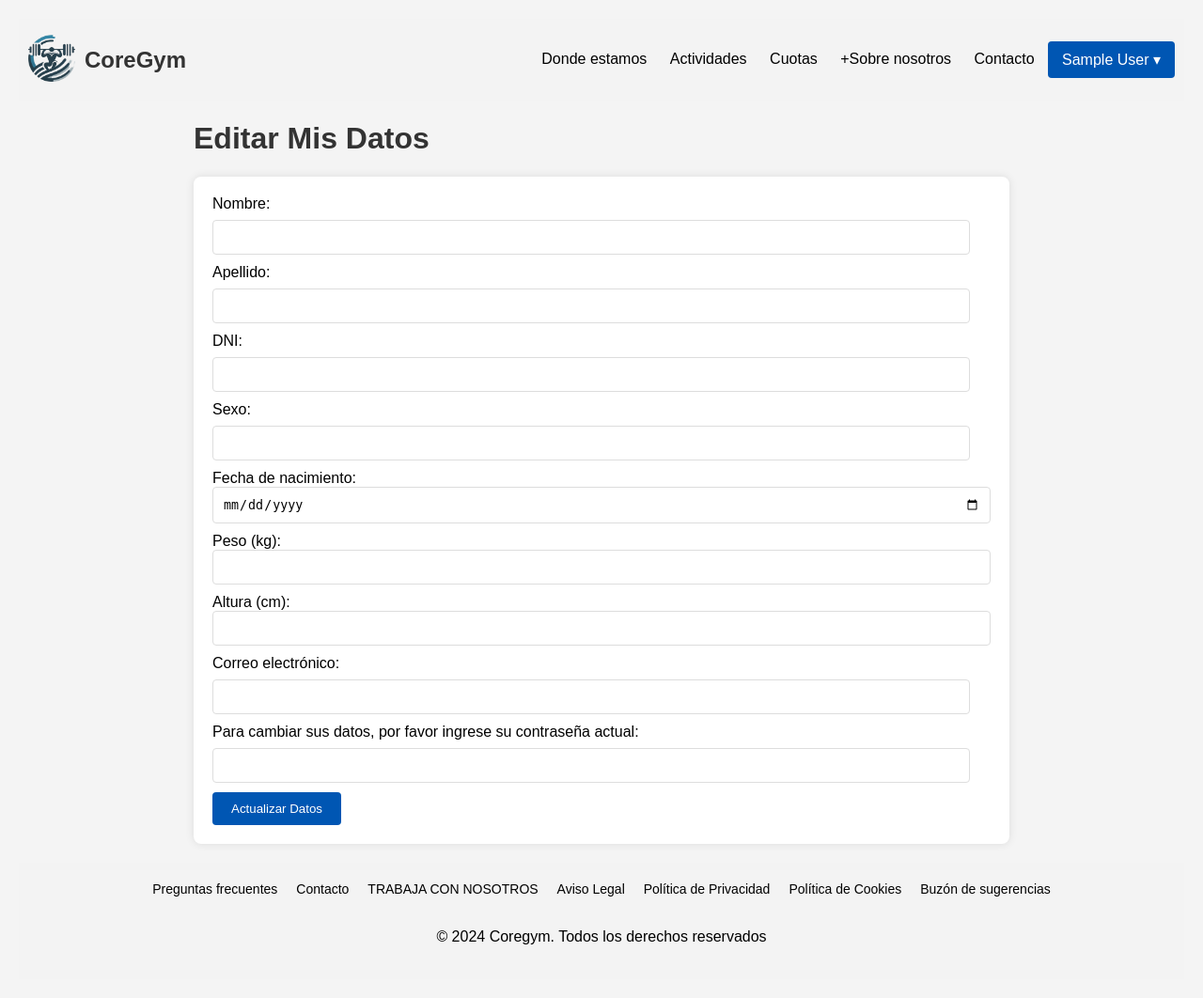
After one commit to Alberto-1309/coregym, a PHP site: page /mis_datos.php in a window 1280 px wide. The commit adds this page. Shown: the whole page at 94% size. Run offline with PHP 8.4, Linux system fonts and the light colour scheme; the visitor is signed in with stand-in values (Sample User, id 1); data that the repository does not hold is empty.

Commit message:
añadido ficheros

```diff
--- a/css/header.css
+++ b/css/header.css
@@ -16,7 +16,7 @@ header {
     text-decoration: none;
     color: inherit;
 }
-nav a, nav button {
+nav a {
     margin: 0 10px;
     text-decoration: none;
     color: #000;
@@ -46,6 +46,8 @@ nav a, nav button {
     color: white;
     padding: 10px 20px;
     font-size: 16px;
+    width: 100%;
+    height: auto;
     border: none;
     cursor: pointer;
 }
@@ -138,3 +140,58 @@ input[type=text], input[type=email], input[type=password] {
     padding: 0;
     color: blue;
 }
+/* Asegúrate de que el contenedor del menú de usuario tenga posición relativa */
+.usuario-menu {
+    position: relative; /* Esto permite que el menú desplegable se posicione absolutamente en relación con él */
+    display: inline-block;
+    vertical-align: middle;
+}
+
+.usuario-nombre {
+    background-color: #0056b3;
+    color: white;
+    padding: 10px 15px; /* Ajusta el padding según sea necesario */
+    border-radius: 4px;
+    cursor: pointer;
+    display: inline-block; /* Cambio para asegurar que se pueda medir el ancho */
+}
+
+/* Asegúrate de que el menú desplegable tenga el mismo ancho que el recuadro del nombre del usuario */
+.menu-usuario-opciones {
+    position: absolute;
+    top: 100%; /* Coloca el menú debajo del nombre del usuario */
+    right: 0;
+    left: 0; /* Asegura que el menú se expanda hacia la izquierda también */
+    background-color: #f9f9f9;
+    border-radius: 4px;
+    box-shadow: 0px 8px 16px 0px rgba(0,0,0,0.2);
+    overflow: hidden; /* Para bordes redondeados en el menú desplegable */
+    z-index: 1;
+    display: none; /* Empieza oculto */
+}
+
+.menu-usuario-opciones a, .menu-usuario-opciones form {
+    color: black;
+    padding: 10px 15px; /* Igual al padding del usuario-nombre */
+    text-decoration: none;
+    display: block;
+    text-align: center;
+    background-color: #fff;
+    margin: 5px 0; /* Agrega margen entre opciones */
+    border-bottom: 1px solid #ddd; /* Línea separadora */
+}
+
+.menu-usuario-opciones a:last-child, .menu-usuario-opciones form:last-child {
+    border-bottom: none;
+}
+
+.menu-usuario-opciones a:hover, .menu-usuario-opciones form:hover {
+    background-color: #f1f1f1;
+}
+
+.menu-usuario-opciones a:last-child, .menu-usuario-opciones form:last-child {
+    border-bottom: none; /* No border for the last element */
+}
+.menu-usuario-opciones a:hover, .menu-usuario-opciones form:hover {
+    background-color: #f1f1f1;
+}
--- a/general/header.php
+++ b/general/header.php
@@ -26,16 +26,24 @@
             <a href="sobre-nosotros.php">+Sobre nosotros</a>
             <a href="contacto.php">Contacto</a>
             <?php if(isset($_SESSION['usuario'])): ?>
-                <a href="mis_clases.php">Mis clases</a>
-                <span><?php echo htmlspecialchars($_SESSION['usuario']); ?></span>
-                    <form action="logout.php" method="post" style="display: inline;">
-                        <button type="submit" id="btnCerrarSesion" style="cursor: pointer;">Cerrar Sesión</button>
-                    </form>
+                <div class="usuario-menu">
+                    <div class="usuario-nombre" onclick="toggleMenuUsuario()">
+                        <?php echo htmlspecialchars($_SESSION['usuario']); ?> &#9662;
+                    </div>
+                    <div class="menu-usuario-opciones" style="display: none;">
+                        <a href="mis_clases.php">Mis clases</a>
+                        <a href="mis_datos.php">Mis datos</a>
+                        <form action="logout.php" method="post" style="display: block;">
+                            <button type="submit" id="btnCerrarSesion" style="cursor: pointer;">Cerrar Sesión</button>
+                        </form>
+                    </div>
+                </div>
             <?php else: ?>
                 <button id="btnRegistrarse">INSCRÍBETE</button>
                 <button id="btnInicio">MI CUENTA</button>
             <?php endif; ?>
         </nav>
+
         <div id="mensaje" style="display:none;"></div>
         <!-- Modal de Registro -->
         <div id="modalRegistro" class="modal">
@@ -79,13 +87,13 @@
                     </fieldset>
                     <br>
                     <fieldset>
-                        <legend>PESO</legend>
-                        <input type="number" step="any" name="peso" placeholder="Peso (kg)" required>
+                        <legend>PESO (Opcional)</legend>
+                        <input type="number" step="any" name="peso" placeholder="Peso (kg)">
                     </fieldset>
                     <br>
                     <fieldset>
-                        <legend>ALTURA</legend>
-                        <input type="number" step="any" name="altura" placeholder="Altura (cm)" required>
+                        <legend>ALTURA (Opcional)</legend>
+                        <input type="number" step="any" name="altura" placeholder="Altura (cm)">
                     </fieldset>
                     <br>
                     <div class="sesion_iniciada">
@@ -127,6 +135,15 @@
     </header>
 </section>
 <script>
+    //Script boton menu usuario
+    function toggleMenuUsuario() {
+        var menu = document.querySelector('.menu-usuario-opciones');
+        if (menu.style.display === 'none' || menu.style.display === '') {
+            menu.style.display = 'block';
+        } else {
+            menu.style.display = 'none';
+        }
+    }
     //Script del botón de cerrar sesión
     document.addEventListener('DOMContentLoaded', (event) => {
         const btnCerrarSesion = document.getElementById('btnCerrarSesion');
--- /dev/null
+++ b/mis_datos.php
@@ -0,0 +1,135 @@
+<?php
+// Iniciar sesión para usar $_SESSION
+session_start();
+
+// Verificar si el usuario está logueado
+if (!isset($_SESSION['usuario'])) {
+    header('Location: login.php'); // Redirigir a la página de login si no está logueado
+    exit;
+}
+
+// Configuración de la conexión a la base de datos
+$servername = "localhost";
+$username = "coregym";
+$password = "";
+$dbname = "pw";
+$conn = mysqli_connect($servername, $username, $password, $dbname);
+
+// Verificar conexión
+if (!$conn) {
+    die("Connection failed: " . mysqli_connect_error());
+}
+
+// Suponiendo que tienes una función que obtiene los datos del usuario basado en la sesión
+function obtenerDatosUsuario($correo) {
+    global $conn; // Utilizar la variable de conexión fuera del ámbito local
+    $sql = "SELECT * FROM USUARIOS WHERE CORREO = ?";
+    $stmt = mysqli_prepare($conn, $sql);
+    mysqli_stmt_bind_param($stmt, 's', $correo);
+    mysqli_stmt_execute($stmt);
+    $resultado = mysqli_stmt_get_result($stmt);
+    return mysqli_fetch_assoc($resultado);
+}
+
+// Obtener datos del usuario actual
+$datos_usuario = obtenerDatosUsuario($_SESSION['correo']);
+
+// Cerrar la conexión
+mysqli_close($conn);
+?>
+
+<!DOCTYPE html>
+<html lang="es">
+<head>
+<meta charset="UTF-8">
+    <meta name="viewport" content="width=device-width, initial-scale=1.0">
+    <title>Mis Datos</title>
+    <!-- CSS GENERAL -->
+    <link rel="stylesheet" href="css/general.css">
+    <link rel="stylesheet" href="css/header.css">
+    <link rel="stylesheet" href="css/footer.css">
+    <style>
+        body {
+            font-family: Arial, sans-serif;
+            margin: 0;
+            padding: 20px;
+            background-color: #f4f4f4;
+        }
+        h1 {
+            color: #333;
+        }
+        form {
+            background-color: #fff;
+            padding: 20px;
+            border-radius: 8px;
+            box-shadow: 0 0 10px rgba(0, 0, 0, 0.1);
+        }
+        input[type=text], input[type=date], input[type=number], input[type=email], input[type=password] {
+            width: calc(100% - 22px);
+            padding: 10px;
+            margin-bottom: 10px;
+            border: 1px solid #ddd;
+            border-radius: 4px;
+        }
+        input[type=submit] {
+            background-color: #0056b3;
+            color: white;
+            padding: 10px 20px;
+            border: none;
+            border-radius: 4px;
+            cursor: pointer;
+        }
+        input[type=submit]:hover {
+            background-color: #004494;
+        }
+    </style>
+</head>
+<body>
+    <!-- Inclusión del header -->
+    <?php include './general/header.php';?>
+    <div class="cuerpo">
+        <h1>Editar Mis Datos</h1>
+        <form id="formularioDatos">
+            Nombre: <input type="text" name="nombre" value="<?php echo $datos_usuario['NOMBRE']; ?>" required><br>
+            Apellido: <input type="text" name="apellido" value="<?php echo $datos_usuario['APELLIDO']; ?>" required><br>
+            DNI: <input type="text" name="dni" value="<?php echo $datos_usuario['DNI']; ?>" required><br>
+            Sexo: <input type="text" name="sexo" value="<?php echo $datos_usuario['SEXO']; ?>" required><br>
+            Fecha de nacimiento: <input type="date" name="fecha_nac" value="<?php echo $datos_usuario['FECHA_NAC']; ?>" required><br>
+            Peso (kg): <input type="number" name="peso" value="<?php echo $datos_usuario['PESO']; ?>"><br>
+            Altura (cm): <input type="number" name="altura" value="<?php echo $datos_usuario['ALTURA']; ?>"><br>
+            Correo electrónico: <input type="email" name="correo" value="<?php echo $datos_usuario['CORREO']; ?>" required><br>
+            Para cambiar sus datos, por favor ingrese su contraseña actual:
+            <input type="password" name="contrasena_actual" required><br>
+            <input type="submit" value="Actualizar Datos">
+        </form>
+    </div>
+    <!-- Inclusión del footer -->
+    <?php include './general/footer.php';?>
+    <div id="mensaje" style="display:none;"></div>
+    <script>
+    document.getElementById('formularioDatos').addEventListener('submit', function(e) {
+        e.preventDefault(); // Prevenir el envío tradicional del formulario
+
+        var formData = new FormData(this);
+
+        fetch('./general/procesar_datos.php', {
+            method: 'POST',
+            body: new URLSearchParams(formData).toString(),
+            headers: {
+                'Content-Type': 'application/x-www-form-urlencoded'
+            }
+        })
+        .then(response => response.json())
+        .then(data => {
+            // La función mostrarMensaje se espera que tome un segundo parámetro booleano indicando si es un error
+            mostrarMensaje(data.mensaje, !data.exito); // Nota el uso de `!data.exito` para convertir "éxito" a "no es error"
+        })
+        .catch(error => {
+            console.error('Error:', error);
+            mostrarMensaje("Ocurrió un error al procesar los datos. Inténtalo de nuevo.", true);
+        });
+    });
+    </script>
+
+</body>
+</html>
```
Also changed, not shown: contacto.php (+143 -0 lines), cuotas.php (+73 -7 lines), general/procesar_datos.php (added, +55 -0 lines), general/renovar_membresia.php (added, +50 -0 lines).
